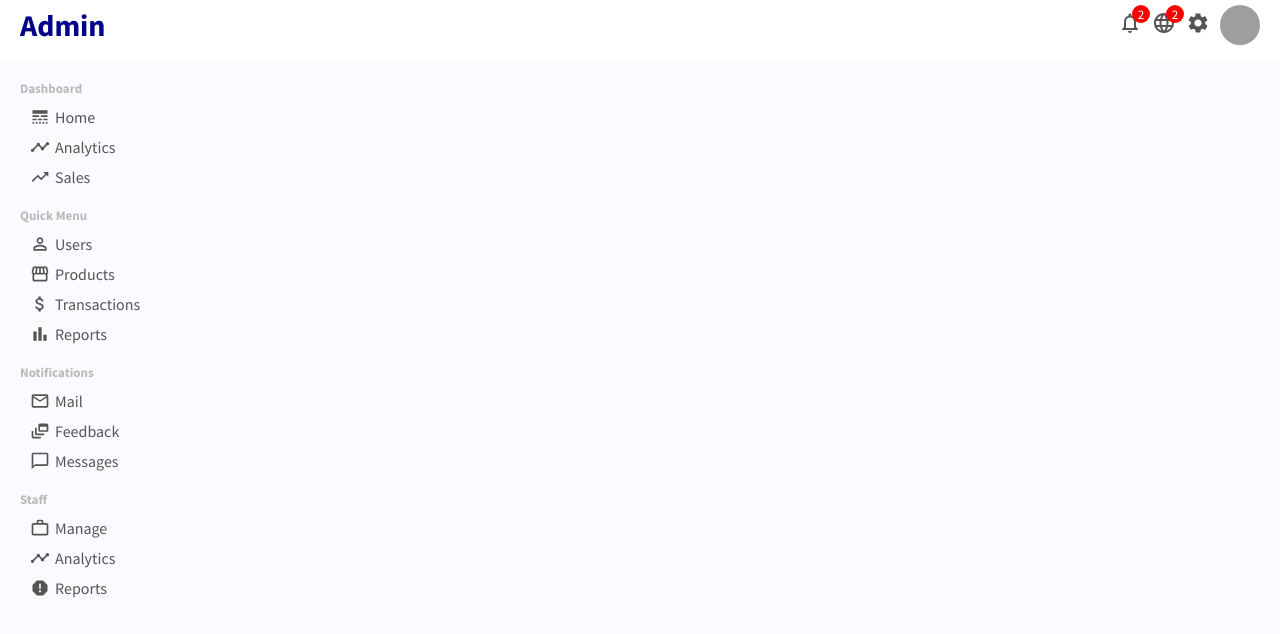
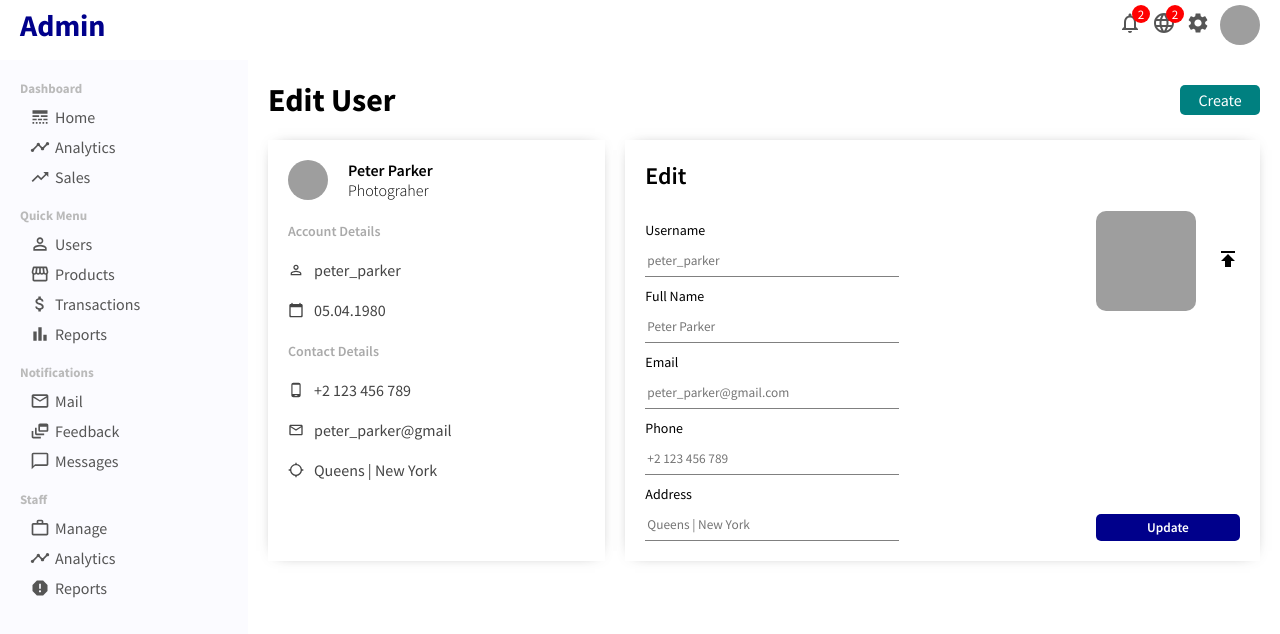
Before and after one commit to Mohammed-Mounir/React-E-Commerce-App, a React (Create React App) app: page /user/1 in a window 1280 px wide. Shown: the top 634 px of the page. Built offline with nearby package versions, Linux system fonts and the light colour scheme; grey boxes are pictures that could not be loaded.

Commit message:
Added user page (user info and user update)

```diff
--- a/src/App.js
+++ b/src/App.js
@@ -1,8 +1,9 @@
+import { BrowserRouter, Routes, Route } from "react-router-dom";
 import Topbar from "./components/Topbar/Topbar";
 import Sidebar from "./components/Sidebar/Sidebar";
 import Home from "./pages/Home/Home";
 import UserList from "./pages/Home/UserList/UserList";
-import { BrowserRouter, Routes, Route } from "react-router-dom";
+import User from "./pages/User/User";
 import "./App.css";
 
 function App() {
@@ -14,6 +15,7 @@ function App() {
         <Routes>
           <Route path="/" element={<Home />} />
           <Route path="/users" element={<UserList />} />
+          <Route path="/user/:userId" element={<User />} />
         </Routes>
       </div>
     </BrowserRouter>
--- /dev/null
+++ b/src/pages/User/User.css
@@ -0,0 +1,149 @@
+.user {
+  flex: 4;
+  padding: 20px;
+}
+
+.userTitleContainer {
+  display: flex;
+  align-items: center;
+  justify-content: space-between;
+}
+
+.userAddButton {
+  width: 80px;
+  font-size: 16px;
+  border: none;
+  padding: 5px;
+  background-color: teal;
+  color: white;
+  border-radius: 5px;
+  cursor: pointer;
+}
+
+.userContainter {
+  display: flex;
+  gap: 20px;
+  margin-top: 20px;
+}
+
+.userShow {
+  flex: 1;
+  padding: 20px;
+  box-shadow: 0 0 15px -10px rgba(0, 0, 0, 0.75);
+}
+
+.userUpdate {
+  flex: 2;
+  padding: 20px;
+  box-shadow: 0 0 15px -10px rgba(0, 0, 0, 0.75);
+}
+
+.userShowTop {
+  display: flex;
+  align-items: center;
+  gap: 20px;
+}
+
+.userShowImg {
+  width: 40px;
+  height: 40px;
+  border-radius: 50%;
+  object-fit: cover;
+}
+
+.userShowTopTitle {
+  display: flex;
+  flex-direction: column;
+}
+
+.userShowUsername {
+  font-weight: 600;
+}
+
+.userShowUserTitle {
+  font-weight: 300;
+}
+
+.userShowBottom {
+  margin-top: 20px;
+}
+
+.userShowTitle {
+  font-size: 14px;
+  font-weight: 600;
+  color: rgb(170, 170, 170);
+}
+
+.userShowInfo {
+  display: flex;
+  align-items: center;
+  gap: 10px;
+  margin: 20px 0;
+  color: #444;
+}
+
+.userShowIcon {
+  font-size: 16px !important;
+}
+
+.userUpdateTitle {
+  font-weight: 600;
+  font-size: 24px;
+}
+
+.userUpdateForm {
+  display: flex;
+  justify-content: space-between;
+  margin-top: 20px;
+}
+
+.userUpdateItem {
+  display: flex;
+  flex-direction: column;
+  margin-top: 10px;
+  gap: 5px;
+}
+
+.userUpdateItem label {
+  font-size: 14px;
+}
+
+.userUpdateInput {
+  border: none;
+  width: 250px;
+  height: 30px;
+  border-bottom: 1px solid gray;
+}
+
+.userUpdateRight {
+  display: flex;
+  flex-direction: column;
+  justify-content: space-between;
+}
+
+.userUpdateUpload {
+  display: flex;
+  align-items: center;
+}
+
+.userUpdateImg {
+  width: 100px;
+  height: 100px;
+  border-radius: 10px;
+  object-fit: cover;
+  margin-right: 20px;
+}
+
+.userUpdateIcon {
+  cursor: pointer;
+}
+
+.userUpdateButton {
+  border: none;
+  border-radius: 5px;
+  padding: 5px;
+  cursor: pointer;
+  background-color: darkblue;
+  color: white;
+  font-weight: 600;
+}
--- /dev/null
+++ b/src/pages/User/User.jsx
@@ -0,0 +1,122 @@
+import {
+  CalendarTodayRounded,
+  LocationSearching,
+  MailOutline,
+  PermIdentity,
+  PhoneAndroid,
+  Publish,
+} from "@mui/icons-material";
+import "./User.css";
+
+const User = () => {
+  return (
+    <div className="user">
+      <div className="userTitleContainer">
+        <h1 className="userTitle">Edit User</h1>
+        <button className="userAddButton">Create</button>
+      </div>
+      <div className="userContainter">
+        <div className="userShow">
+          <div className="userShowTop">
+            <img
+              src="https://i.pinimg.com/originals/c7/28/44/c72844a62dda700f91e0d5f0d7038ca8.png"
+              alt=""
+              className="userShowImg"
+            />
+            <div className="userShowTopTitle">
+              <span className="userShowUsername">Peter Parker</span>
+              <span className="userShowUserTitle">Photograher</span>
+            </div>
+          </div>
+          <div className="userShowBottom">
+            <span className="userShowTitle">Account Details</span>
+            <div className="userShowInfo">
+              <PermIdentity className="userShowIcon" />
+              <span className="userShowInfoTitle">peter_parker</span>
+            </div>
+            <div className="userShowInfo">
+              <CalendarTodayRounded className="userShowIcon" />
+              <span className="userShowInfoTitle">05.04.1980</span>
+            </div>
+            <span className="userShowTitle">Contact Details</span>
+            <div className="userShowInfo">
+              <PhoneAndroid className="userShowIcon" />
+              <span className="userShowInfoTitle">+2 123 456 789</span>
+            </div>
+            <div className="userShowInfo">
+              <MailOutline className="userShowIcon" />
+              <span className="userShowInfoTitle">peter_parker@gmail</span>
+            </div>
+            <div className="userShowInfo">
+              <LocationSearching className="userShowIcon" />
+              <span className="userShowInfoTitle">Queens | New York</span>
+            </div>
+          </div>
+        </div>
+        <div className="userUpdate">
+          <span className="userUpdateTitle">Edit</span>
+          <form className="userUpdateForm">
+            <div className="userUpdateLeft">
+              <div className="userUpdateItem">
+                <label>Username</label>
+                <input
+                  type="text"
+                  placeholder="peter_parker"
+                  className="userUpdateInput"
+                />
+              </div>
+              <div className="userUpdateItem">
+                <label>Full Name</label>
+                <input
+                  type="text"
+                  placeholder="Peter Parker"
+                  className="userUpdateInput"
+                />
+              </div>
+              <div className="userUpdateItem">
+                <label>Email</label>
+                <input
+                  type="text"
+                  placeholder="peter_parker@gmail.com"
+                  className="userUpdateInput"
+                />
+              </div>
+              <div className="userUpdateItem">
+                <label>Phone</label>
+                <input
+                  type="text"
+                  placeholder="+2 123 456 789"
+                  className="userUpdateInput"
+                />
+              </div>
+              <div className="userUpdateItem">
+                <label>Address</label>
+                <input
+                  type="text"
+                  placeholder="Queens | New York"
+                  className="userUpdateInput"
+                />
+              </div>
+            </div>
+            <div className="userUpdateRight">
+              <div className="userUpdateUpload">
+                <img
+                  src="https://i.pinimg.com/originals/c7/28/44/c72844a62dda700f91e0d5f0d7038ca8.png"
+                  alt=""
+                  className="userUpdateImg"
+                />
+                <label htmlFor="file">
+                  <Publish />
+                </label>
+                <input type="file" id="file" style={{ display: "none" }} />
+              </div>
+              <button className="userUpdateButton">Update</button>
+            </div>
+          </form>
+        </div>
+      </div>
+    </div>
+  );
+};
+
+export default User;
```
